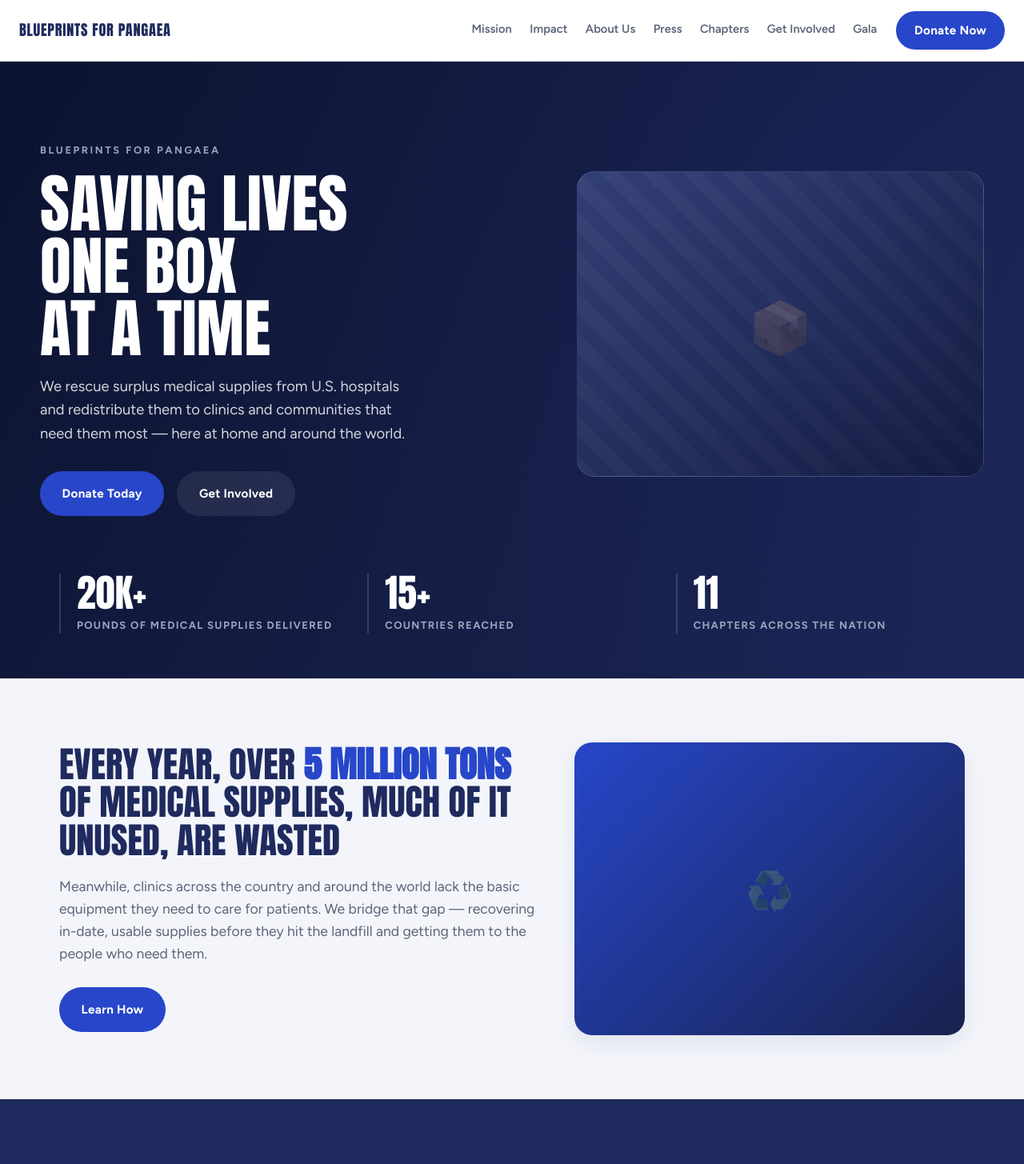
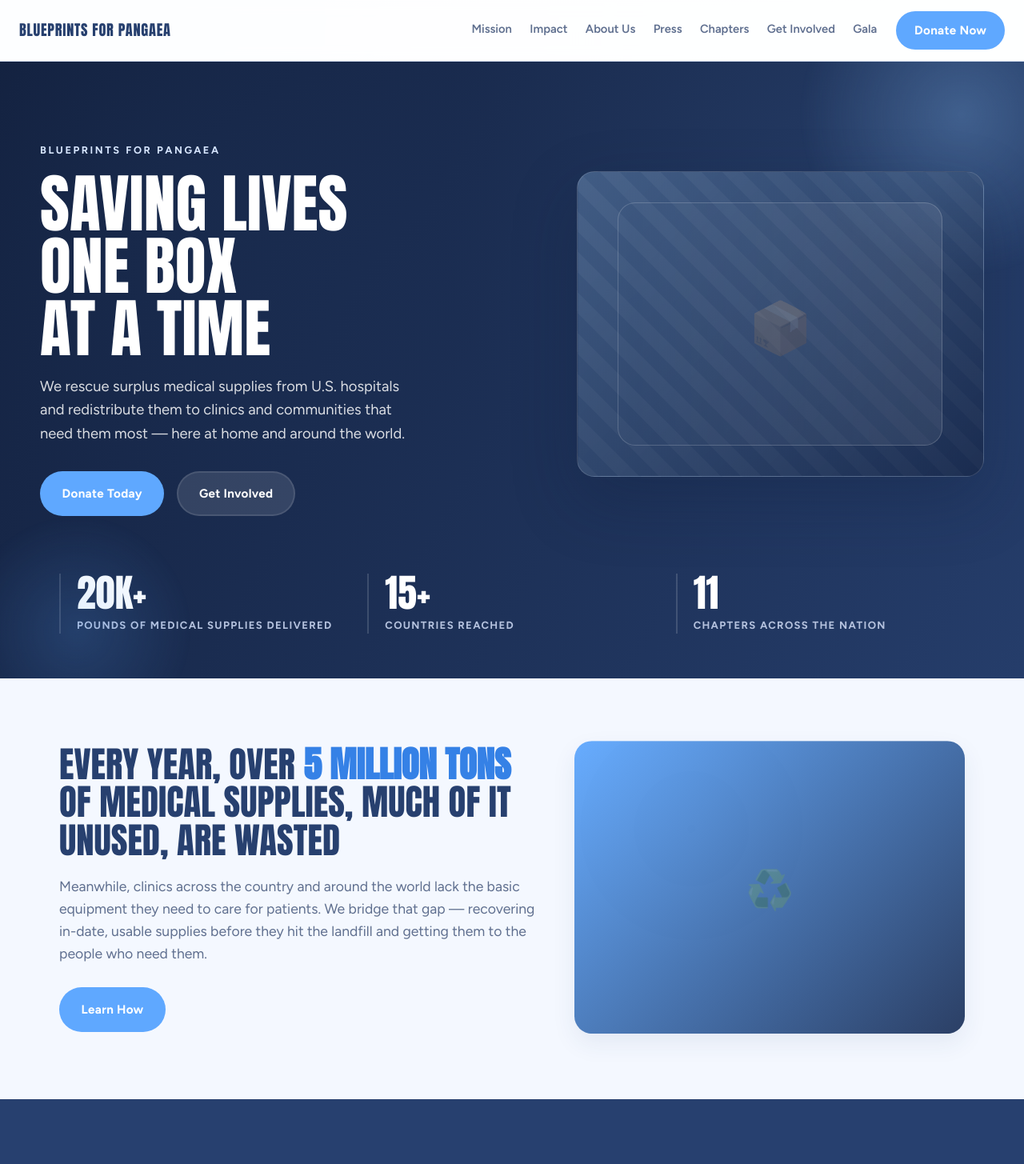
Before and after one commit to blueprintsforpangaea/Blueprints_Website_Revamp, a React (Vite) app: page / in a window 1280 px wide. Shown: the top 1455 px of the page at 80% size. Built offline with nearby package versions, Linux system fonts and the light colour scheme.

Commit message:
first codex iteration

```diff
--- a/src/components/sections/FeaturedPartnerships.jsx
+++ b/src/components/sections/FeaturedPartnerships.jsx
@@ -1,15 +1,20 @@
 import { useState } from 'react';
+import { useScrollAnimation } from '../../hooks/useScrollAnimation.js';
 import { PARTNERSHIPS } from '../../data/partnerships.js';
 
 export default function FeaturedPartnerships() {
   const [index, setIndex] = useState(0);
   const count = PARTNERSHIPS.length;
   const partner = PARTNERSHIPS[index];
+  const { ref, isVisible } = useScrollAnimation();
 
   const go = (delta) => setIndex((i) => (i + delta + count) % count);
 
   return (
-    <section className="section section--alt">
+    <section
+      ref={ref}
+      className={`section section--alt reveal ${isVisible ? 'is-visible' : ''}`}
+    >
       <div className="container">
         <p className="eyebrow">Our Partners</p>
         <h2 className="section-title">Featured Partnerships</h2>
--- a/src/components/sections/GetInvolvedCTA.jsx
+++ b/src/components/sections/GetInvolvedCTA.jsx
@@ -1,8 +1,14 @@
 import { Link } from 'react-router-dom';
+import { useScrollAnimation } from '../../hooks/useScrollAnimation.js';
 
 export default function GetInvolvedCTA() {
+  const { ref, isVisible } = useScrollAnimation();
+
   return (
-    <section className="section section--navy">
+    <section
+      ref={ref}
+      className={`section section--navy reveal ${isVisible ? 'is-visible' : ''}`}
+    >
       <div className="container cta">
         <h2 className="cta__title">Join the Movement</h2>
         <p className="cta__body">
--- a/src/components/sections/GlobalImpact.jsx
+++ b/src/components/sections/GlobalImpact.jsx
@@ -1,12 +1,17 @@
 import { useState } from 'react';
+import { useScrollAnimation } from '../../hooks/useScrollAnimation.js';
 import { IMPACT_STATS } from '../../data/stats.js';
 import { REGIONS } from '../../data/shipments.js';
 
 export default function GlobalImpact() {
   const [region, setRegion] = useState('All');
+  const { ref, isVisible } = useScrollAnimation();
 
   return (
-    <section className="section section--navy">
+    <section
+      ref={ref}
+      className={`section section--navy reveal ${isVisible ? 'is-visible' : ''}`}
+    >
       <div className="container">
         <h2 className="section-title">Our Global Impact</h2>
 
--- a/src/components/sections/PressCoverage.jsx
+++ b/src/components/sections/PressCoverage.jsx
@@ -1,8 +1,14 @@
+import { useScrollAnimation } from '../../hooks/useScrollAnimation.js';
 import { PRESS_ITEMS } from '../../data/press.js';
 
 export default function PressCoverage() {
+  const { ref, isVisible } = useScrollAnimation();
+
   return (
-    <section className="section">
+    <section
+      ref={ref}
+      className={`section reveal ${isVisible ? 'is-visible' : ''}`}
+    >
       <div className="container">
         <p className="eyebrow">In the News</p>
         <h2 className="section-title">In the Press</h2>
--- a/src/components/sections/ProblemStatement.jsx
+++ b/src/components/sections/ProblemStatement.jsx
@@ -1,8 +1,14 @@
+import { useScrollAnimation } from '../../hooks/useScrollAnimation.js';
 import { Link } from 'react-router-dom';
 
 export default function ProblemStatement() {
+  const { ref, isVisible } = useScrollAnimation();
+
   return (
-    <section className="section section--alt">
+    <section
+      ref={ref}
+      className={`section section--alt reveal ${isVisible ? 'is-visible' : ''}`}
+    >
       <div className="container problem__grid">
         <div>
           <h2 className="problem__title">
--- a/src/components/sections/RecentShipments.jsx
+++ b/src/components/sections/RecentShipments.jsx
@@ -1,8 +1,10 @@
+import { useScrollAnimation } from '../../hooks/useScrollAnimation.js';
 import { useState } from 'react';
 import { RECENT_SHIPMENTS, REGIONS, SHIPMENT_REGION_COUNTS } from '../../data/shipments.js';
 
 export default function RecentShipments() {
   const [region, setRegion] = useState('All');
+  const { ref, isVisible } = useScrollAnimation();
 
   const shipments =
     region === 'All'
@@ -10,7 +12,10 @@
       : RECENT_SHIPMENTS.filter((s) => s.region === region);
 
   return (
-    <section className="section">
+    <section
+      ref={ref}
+      className={`section reveal ${isVisible ? 'is-visible' : ''}`}
+    >
       <div className="container">
         <p className="eyebrow">Shipment History</p>
         <h2 className="section-title">Recent Shipments</h2>
--- a/src/components/sections/Testimonial.jsx
+++ b/src/components/sections/Testimonial.jsx
@@ -1,6 +1,13 @@
+import { useScrollAnimation } from '../../hooks/useScrollAnimation.js';
+
 export default function Testimonial() {
+  const { ref, isVisible } = useScrollAnimation();
+
   return (
-    <section className="section section--alt">
+    <section
+      ref={ref}
+      className={`section section--alt reveal ${isVisible ? 'is-visible' : ''}`}
+    >
       <div className="container testimonial">
         <blockquote className="testimonial__quote">
           “The supplies Blueprints for Pangaea delivered let us keep our doors
--- a/src/styles/global.css
+++ b/src/styles/global.css
@@ -8,7 +8,10 @@
 body {
   font-family: var(--font-sans);
   color: var(--color-text);
-  background: var(--color-bg);
+  background:
+    radial-gradient(circle at top left, rgba(95, 168, 255, 0.14), transparent 28%),
+    radial-gradient(circle at top right, rgba(143, 198, 255, 0.12), transparent 30%),
+    linear-gradient(180deg, #ffffff 0%, #f8fbff 100%);
   line-height: 1.6;
   -webkit-font-smoothing: antialiased;
 }
@@ -20,6 +23,46 @@
 
 .app-shell { display: flex; flex-direction: column; min-height: 100vh; }
 .app-main  { flex: 1; }
+
+@keyframes fadeUp {
+  from {
+    opacity: 0;
+    transform: translateY(22px);
+  }
+  to {
+    opacity: 1;
+    transform: translateY(0);
+  }
+}
+
+@keyframes floatSoft {
+  0%, 100% { transform: translate3d(0, 0, 0); }
+  50% { transform: translate3d(0, -10px, 0); }
+}
+
+@keyframes drift {
+  0%, 100% { transform: translate3d(0, 0, 0) scale(1); }
+  50% { transform: translate3d(18px, -14px, 0) scale(1.05); }
+}
+
+@keyframes shimmer {
+  0% { background-position: 0% 50%; }
+  100% { background-position: 200% 50%; }
+}
+
+.reveal {
+  opacity: 0;
+  transform: translateY(22px);
+  transition:
+    opacity 0.7s ease,
+    transform 0.7s ease;
+  transition-delay: var(--reveal-delay, 0ms);
+}
+
+.reveal.is-visible {
+  opacity: 1;
+  transform: translateY(0);
+}
 
 /* ---------- Shared helpers ---------- */
 .container { width: 100%; max-width: var(--max-content-width); margin: 0 auto; padding: 0 1.5rem; }
@@ -69,10 +112,18 @@
 }
 .btn:hover { transform: translateY(-2px); }
 .btn--primary { background: var(--color-blue); color: #fff; }
-.btn--primary:hover { background: var(--color-blue-dark); box-shadow: var(--shadow); }
+.btn--primary:hover {
+  background: var(--color-blue-dark);
+  box-shadow: 0 14px 28px rgba(53, 129, 230, 0.24);
+}
 .btn--secondary { background: transparent; color: var(--color-navy); border-color: var(--color-navy); }
 .section--navy .btn--secondary { color: #fff; border-color: rgba(255,255,255,0.6); }
-.btn--ghost { background: rgba(255,255,255,0.08); color: #fff; }
+.btn--ghost {
+  background: rgba(255,255,255,0.12);
+  color: #fff;
+  border-color: rgba(255,255,255,0.1);
+}
+.btn--ghost:hover { background: rgba(255,255,255,0.18); }
 
 /* ---------- Navbar ---------- */
 .navbar {
@@ -112,12 +163,38 @@
 /* ---------- Hero ---------- */
 .hero {
   position: relative;
+  isolation: isolate;
   background:
-    linear-gradient(120deg, rgba(12,19,48,0.92), rgba(31,42,94,0.85)),
-    radial-gradient(circle at 80% 20%, rgba(39,70,201,0.45), transparent 60%);
+    linear-gradient(120deg, rgba(19,33,63,0.94), rgba(39,64,111,0.9)),
+    radial-gradient(circle at 15% 20%, rgba(95,168,255,0.4), transparent 34%),
+    radial-gradient(circle at 80% 20%, rgba(143,198,255,0.42), transparent 40%);
   background-color: var(--color-navy-darker);
   color: #fff;
   overflow: hidden;
+}
+.hero::before,
+.hero::after {
+  content: '';
+  position: absolute;
+  inset: auto;
+  border-radius: 999px;
+  pointer-events: none;
+}
+.hero::before {
+  width: 26rem;
+  height: 26rem;
+  top: -8rem;
+  right: -7rem;
+  background: radial-gradient(circle, rgba(143,198,255,0.28), transparent 66%);
+  animation: drift 14s ease-in-out infinite;
+}
+.hero::after {
+  width: 18rem;
+  height: 18rem;
+  left: -4rem;
+  bottom: -6rem;
+  background: radial-gradient(circle, rgba(95,168,255,0.18), transparent 68%);
+  animation: drift 18s ease-in-out infinite reverse;
 }
 .hero__inner {
   display: grid;
@@ -126,13 +203,18 @@
   gap: 3rem;
   padding: 5.5rem 0 4.5rem;
 }
+.hero__content {
+  position: relative;
+  z-index: 1;
+}
 .hero__eyebrow {
   font-weight: 700;
   letter-spacing: 0.2em;
   text-transform: uppercase;
   font-size: 0.8rem;
-  color: var(--color-muted-light);
+  color: #d7e6ff;
   margin-bottom: 1rem;
+  animation: fadeUp 0.8s ease both;
 }
 .hero__title {
   font-family: var(--font-display);
@@ -142,28 +224,36 @@
   line-height: 0.98;
   color: #fff;
   margin: 0 0 1.2rem;
+  animation: fadeUp 0.9s ease both;
 }
-.hero__title em { color: #8fa6ff; font-style: normal; }
+.hero__title em {
+  color: #9ed0ff;
+  font-style: normal;
+}
 .hero__subtitle {
   font-size: 1.15rem;
-  color: rgba(255,255,255,0.82);
+  color: rgba(255,255,255,0.84);
   max-width: 30rem;
   margin: 0 0 2rem;
+  animation: fadeUp 1s ease both;
 }
-.hero__ctas { display: flex; flex-wrap: wrap; gap: 1rem; }
+.hero__ctas { display: flex; flex-wrap: wrap; gap: 1rem; animation: fadeUp 1.1s ease both; }
 .hero__art {
+  position: relative;
   aspect-ratio: 4 / 3;
   border-radius: var(--radius-lg);
   background:
-    linear-gradient(135deg, rgba(143,166,255,0.25), rgba(12,19,48,0.6)),
-    repeating-linear-gradient(45deg, rgba(255,255,255,0.04) 0 18px, transparent 18px 36px);
-  border: 1px solid rgba(255,255,255,0.12);
+    linear-gradient(135deg, rgba(160,208,255,0.28), rgba(19,33,63,0.58)),
+    repeating-linear-gradient(45deg, rgba(255,255,255,0.05) 0 18px, transparent 18px 36px);
+  border: 1px solid rgba(255,255,255,0.14);
   display: flex;
   align-items: center;
   justify-content: center;
   font-family: var(--font-display);
   font-size: 4rem;
   color: rgba(255,255,255,0.18);
+  animation: floatSoft 7s ease-in-out infinite;
+  box-shadow: 0 30px 80px rgba(15, 27, 58, 0.28);
 }
 
 /* Hero stat strip */
@@ -176,7 +266,10 @@
 .hero-stat {
   border-left: 2px solid rgba(255,255,255,0.15);
   padding-left: 1.25rem;
+  animation: fadeUp 0.8s ease both;
 }
+.hero-stat:nth-child(2) { animation-delay: 120ms; }
+.hero-stat:nth-child(3) { animation-delay: 240ms; }
 .hero-stat__value {
   font-family: var(--font-display);
   font-size: clamp(2rem, 4vw, 3rem);
@@ -208,12 +301,14 @@
   line-height: 1.05;
   margin-bottom: 1.25rem;
 }
-.problem__title strong { color: var(--color-blue); }
+.problem__title strong { color: var(--color-blue-dark); }
 .problem__body { font-size: 1.1rem; color: var(--color-muted); margin-bottom: 1.75rem; }
 .problem__art {
   aspect-ratio: 4 / 3;
   border-radius: var(--radius-lg);
-  background: linear-gradient(135deg, #2746c9, #18224d);
+  background:
+    linear-gradient(135deg, rgba(95,168,255,0.95), rgba(32,53,93,0.95)),
+    radial-gradient(circle at 30% 30%, rgba(255,255,255,0.2), transparent 40%);
   box-shadow: var(--shadow);
   display: flex;
   align-items: center;
@@ -221,6 +316,7 @@
   color: rgba(255,255,255,0.25);
   font-family: var(--font-display);
   font-size: 3rem;
+  animation: floatSoft 8s ease-in-out infinite;
 }
 
 /* ---------- Global Impact ---------- */
@@ -279,7 +375,7 @@
   aspect-ratio: 16 / 9;
   border-radius: var(--radius-lg);
   background:
-    radial-gradient(circle at 50% 40%, rgba(143,166,255,0.12), transparent 70%),
+    radial-gradient(circle at 50% 40%, rgba(95,168,255,0.18), transparent 70%),
     var(--color-navy-darker);
   border: 1px solid rgba(255,255,255,0.08);
   display: flex;
@@ -308,14 +404,18 @@
   position: relative;
   display: grid;
   grid-template-columns: 1.05fr 0.95fr;
-  background: var(--color-navy);
+  background:
+    linear-gradient(135deg, rgba(32,53,93,0.98), rgba(39,64,111,0.96)),
+    radial-gradient(circle at top right, rgba(95,168,255,0.2), transparent 40%);
   border-radius: var(--radius-lg);
   overflow: hidden;
   box-shadow: var(--shadow-lg);
 }
 .partner-carousel__media {
   min-height: 380px;
-  background: linear-gradient(135deg, #3a4d8c, #18224d);
+  background:
+    linear-gradient(135deg, #7fbfff, #2b5fb1),
+    linear-gradient(160deg, rgba(255,255,255,0.2), transparent);
   display: flex;
   align-items: center;
   justify-content: center;
@@ -361,7 +461,7 @@
 .carousel-arrow--next { right: 1rem; }
 .carousel-dots { display: flex; justify-content: center; gap: 0.6rem; margin-top: 1.5rem; }
 .carousel-dot { width: 10px; height: 10px; border-radius: 50%; border: none; background: var(--color-border); cursor: pointer; padding: 0; transition: width 0.2s ease, background 0.2s ease; }
-.carousel-dot.is-active { width: 28px; border-radius: var(--radius-pill); background: var(--color-muted); }
+.carousel-dot.is-active { width: 28px; border-radius: var(--radius-pill); background: var(--color-blue-dark); }
 
 /* ---------- Recent Shipments grid ---------- */
 .shipments__grid {
@@ -383,7 +483,7 @@
 .card__media {
   position: relative;
   aspect-ratio: 4 / 3;
-  background: linear-gradient(135deg, #c8d2ef, #8fa0d4);
+  background: linear-gradient(135deg, #d8e8ff, #93baf4);
   display: flex;
   align-items: center;
   justify-content: center;
@@ -396,7 +496,7 @@
 .card__badge {
   position: absolute;
   top: 0.75rem; left: 0.75rem;
-  background: var(--color-navy);
+  background: rgba(39, 64, 111, 0.94);
   color: #fff;
   font-weight: 700;
   font-size: 0.72rem;
@@ -429,7 +529,8 @@
   color: var(--color-navy);
 }
 .testimonial__author { display: flex; align-items: center; justify-content: center; gap: 0.85rem; }
-.testimonial__avatar { width: 46px; height: 46px; border-radius: 50%; background: linear-gradient(135deg, #2746c9, #8fa6ff); }
+.testimonial__avatar { background: linear-gradient(135deg, #7fbfff, #356fe0); }
+.testimonial__avatar { width: 46px; height: 46px; border-radius: 50%; }
 .testimonial__name { font-weight: 700; color: var(--color-navy); }
 .testimonial__role { color: var(--color-muted); font-size: 0.9rem; }
 
@@ -486,6 +587,28 @@
 .amount-pill.is-selected { border-color: var(--color-blue); color: var(--color-blue); }
 .donate-form input { padding: 0.75rem 1rem; border-radius: var(--radius-pill); border: 2px solid var(--color-border); font-size: 1rem; }
 
+.section,
+.hero {
+  scroll-margin-top: 5rem;
+}
+
+.hero__art {
+  background-size: 100% 100%, 100% 100%;
+  background-position: center;
+}
+
+.hero__art::before {
+  content: '';
+  position: absolute;
+  inset: 10%;
+  border-radius: inherit;
+  border: 1px solid rgba(255,255,255,0.18);
+  background: linear-gradient(90deg, transparent 0%, rgba(255,255,255,0.08) 50%, transparent 100%);
+  background-size: 200% 100%;
+  animation: shimmer 6s linear infinite;
+  pointer-events: none;
+}
+
 /* ---------- Responsive ---------- */
 @media (max-width: 900px) {
   .hero__inner, .problem__grid { grid-template-columns: 1fr; }
--- a/src/styles/variables.css
+++ b/src/styles/variables.css
@@ -1,18 +1,18 @@
 :root {
-  /* Brand palette — navy + light, pulled from the current site/brand boards */
-  --color-navy:        #1f2a5e;  /* primary brand navy */
-  --color-navy-deep:   #18224d;  /* darker navy panels */
-  --color-navy-darker: #0c1330;  /* near-black map / hero backdrop */
-  --color-blue:        #2746c9;  /* CTA / link blue */
-  --color-blue-dark:   #1b34a0;
+  /* Brand palette — lighter blue direction */
+  --color-navy:        #27406f;
+  --color-navy-deep:   #20355d;
+  --color-navy-darker: #13213f;
+  --color-blue:        #5fa8ff;
+  --color-blue-dark:   #3581e6;
 
   --color-bg:          #ffffff;
-  --color-bg-alt:      #f3f5fb;  /* light section background */
-  --color-text:        #16203f;
-  --color-heading:     #1f2a5e;
-  --color-muted:       #5b6478;
-  --color-muted-light: #9aa3bd;  /* muted text on navy */
-  --color-border:      #e3e7f2;
+  --color-bg-alt:      #f4f8ff;
+  --color-text:        #1c2b4e;
+  --color-heading:     #27406f;
+  --color-muted:       #5f6f8f;
+  --color-muted-light: #b5c2de;
+  --color-border:      #dbe5f7;
 
   /* Type */
   --font-sans:    'Figtree', system-ui, -apple-system, 'Segoe UI', Roboto, sans-serif;
@@ -32,6 +32,6 @@
   --radius:    14px;
   --radius-lg: 22px;
   --radius-pill: 999px;
-  --shadow:    0 10px 30px rgba(18, 26, 60, 0.08);
-  --shadow-lg: 0 24px 60px rgba(18, 26, 60, 0.16);
+  --shadow:    0 12px 30px rgba(38, 63, 112, 0.08);
+  --shadow-lg: 0 24px 60px rgba(38, 63, 112, 0.16);
 }
```
